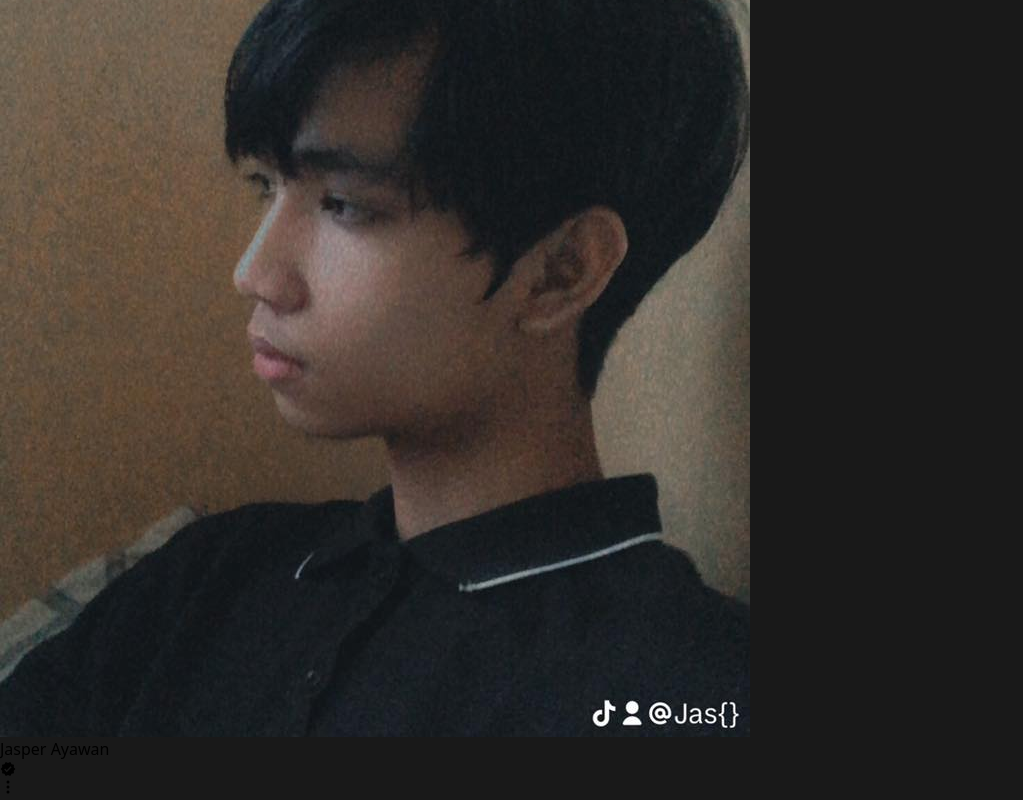
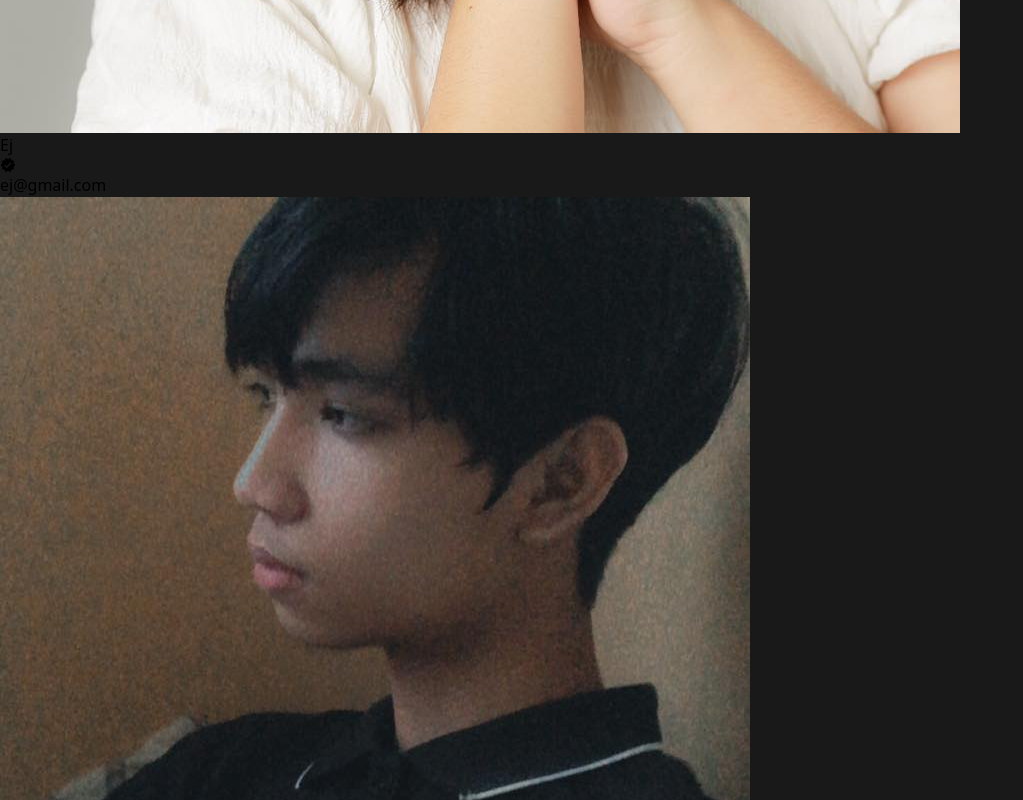
Before and after one commit to jasperayawan/TLEX, a React (Vite) app in the folder client/: page / in a window 1280 px wide. Shown: the part 5960-6760 px from the top of the page, without its empty margins (0-1023 px from the left). Built offline with nearby package versions, Linux system fonts and the light colour scheme.

Commit message:
update karaoke

```diff
--- a/client/src/components/rightContentAbout/RightAbout.jsx
+++ b/client/src/components/rightContentAbout/RightAbout.jsx
@@ -21,7 +21,7 @@ export default function RightAbout(){
                             Beatboxing
                         </span>
                         <span className="inline-flex items-center rounded-md bg-yellow-50 px-2 py-1 text-xs font-medium text-yellow-800 ring-1 ring-inset ring-yellow-600/20">
-
+                            Listening
                         </span>
                         <span className="inline-flex items-center rounded-md bg-green-50 px-2 py-1 text-xs font-medium text-green-700 ring-1 ring-inset ring-green-600/20">
                             Badge
--- a/client/src/helper/dummy_data/someData.jsx
+++ b/client/src/helper/dummy_data/someData.jsx
@@ -1,5 +1,5 @@
 import Img from '../../assets/child.jpg'
-import { EJ, Ejay, Jasper } from '../dummy_image/dummyImage'
+import { EJ, Ejay, Jasper, Karaoke } from '../dummy_image/dummyImage'
 
 export const SomeData = [
     {
@@ -37,5 +37,14 @@ export const SomeData = [
         name: 'Jasper',
         quotes: 'Be yourself; everyone else is already taken',
         from: '-- Oscar Wilde'
+    },
+    {
+        id: 5,
+        profile: EJ,
+        email: 'ej@gmail.com',
+        name: 'Ej',
+        quotes: 'Do you have a passion for singing? Want to showcase your talent on a thrilling stage? This is your chance! Join us for an unforgettable night of music and entertainment at our Kave-Raoke Singing Extravaganza. 🤩',
+        from: '-- Jeaye',
+        image: Karaoke
     }
 ]
--- a/client/src/helper/dummy_image/dummyImage.jsx
+++ b/client/src/helper/dummy_image/dummyImage.jsx
@@ -1,9 +1,11 @@
 import EJ from '../../assets/EJ.jpg'
 import Ejay from '../../assets/Ejay.jpg'
 import Jasper from '../../assets/Jasper.jpg'
+import Karaoke from '../../assets/Karaoke.png'
 
 export {
     EJ,
     Ejay,
-    Jasper
+    Jasper,
+    Karaoke
 }
```
Also changed, not shown: client/src/assets/Karaoke.png (added).
